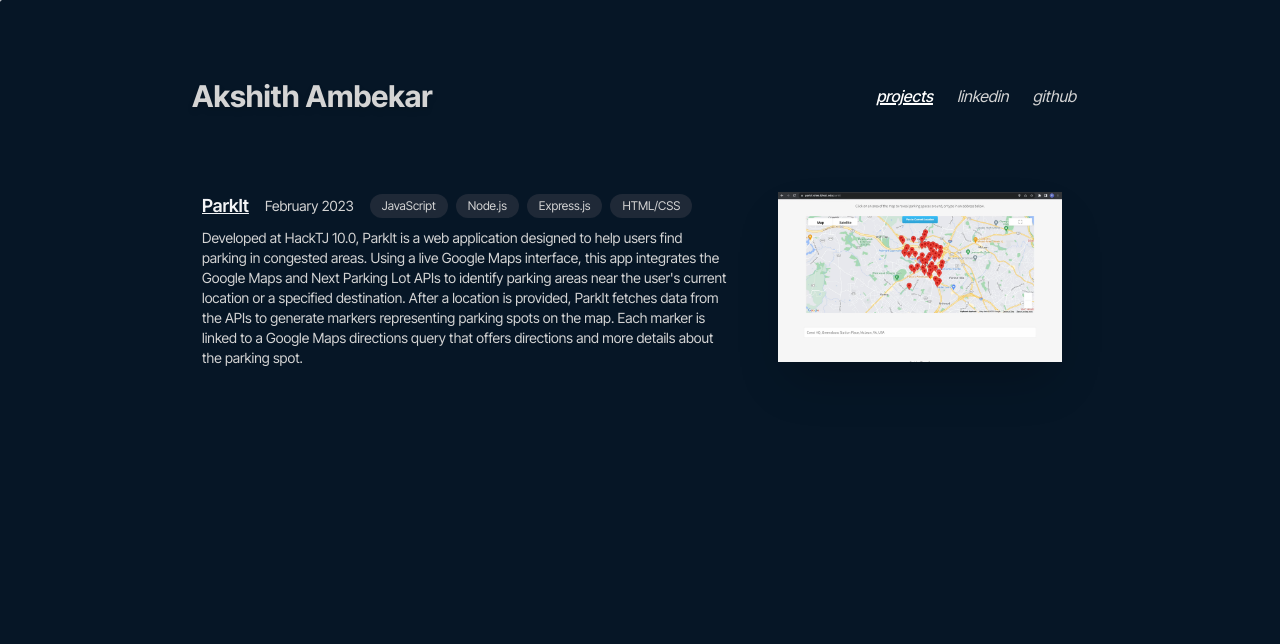
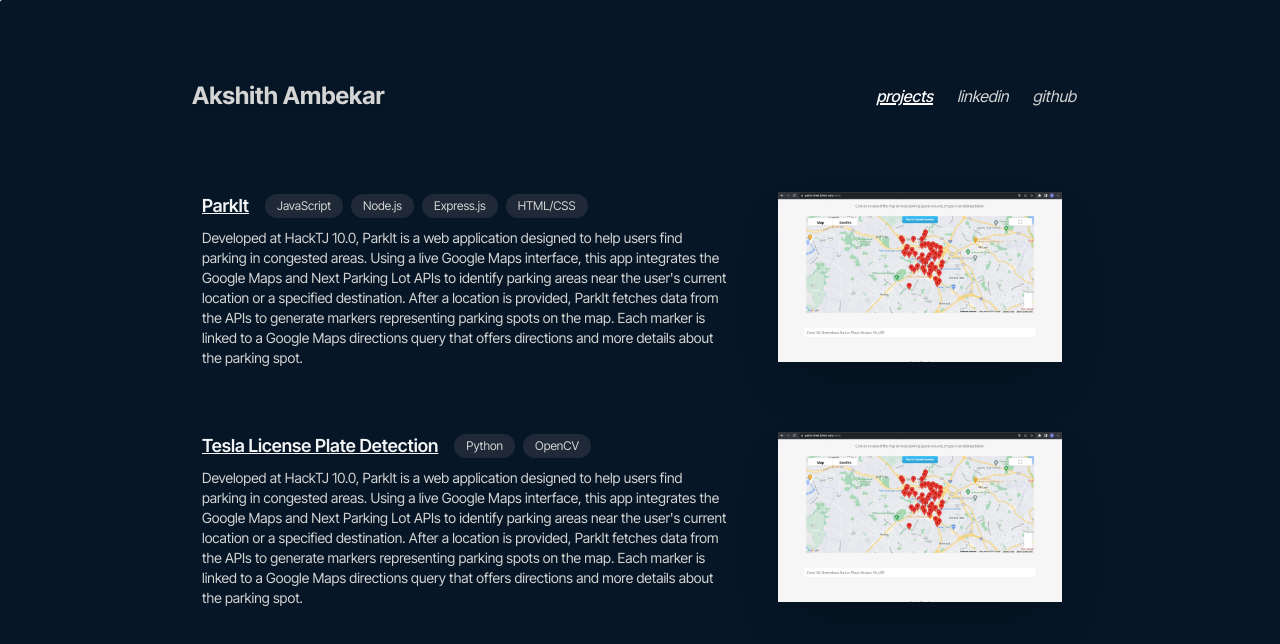
Before and after one commit to akshithambekar/portfolio, a Next.js app: page /projects in a window 1280 px wide. Shown: the top 644 px of the page. Built offline with nearby package versions, Linux system fonts and the light colour scheme.

Commit message:
Worked on Intro and started cursor hover

```diff
--- a/src/app/components/cursor.js
+++ b/src/app/components/cursor.js
@@ -1,10 +1,13 @@
 "use client";
 
-import { useEffect, useState } from "react";
+import { useEffect, useState, useRef } from "react";
 
 const Cursor = () => {
   const [position, setPosition] = useState({ x: 0, y: 0 });
   const [visible, setVisible] = useState(true);
+  const [hoveringLink, setHoveringLink] = useState(false);
+  const linkRef = useRef(null);
+
   useEffect(() => {
 
     const moveCursor = (e) => {
@@ -36,8 +39,8 @@ const Cursor = () => {
     <div
       className="custom-cursor fixed bg-white rounded-full pointer-events-none z-50"
       style={{
-        width: "10px",  // Custom width for the cursor
-        height: "10px", // Custom height for the cursor
+        width: hoveringLink ? "20px" : "10px",  // Custom width for the cursor
+        height: hoveringLink ? "20px" : "10px", // Custom height for the cursor
         transform: `translate(${position.x - 7.5}px, ${position.y - 7.5}px)`,
       }}
     ></div>
--- /dev/null
+++ b/src/app/components/intro.js
@@ -0,0 +1,11 @@
+import Image from "next/image";
+
+export default function Intro() {
+    return (
+        <div className="flex flex-col justify-center items-center h-48 px-44 subpixel-antialiased text-custom_gray mx-auto max-w-[1260px]">
+            <h1 className="text-5xl text-white text-center font-bold">Hi, I'm Akshith.</h1>
+            <p className="pt-4 text-lg text-center max-w-[800px]">I'm a skilled software engineer studying computer science at George Mason University, fueled by a passion for tackling intricate problems and building solutions that simplify everyday life.</p>
+            <p className="pt-2 text-lg text-center max-w-[800px]">When I'm not building cool stuff at my computer, I spend time keeping fit, sim-racing, and being an amateur photographer.</p>
+        </div>
+    );
+}
--- a/src/app/components/navbar.js
+++ b/src/app/components/navbar.js
@@ -7,7 +7,7 @@ export default function Navbar() {
     const pathName = usePathname();
     return (
         <div className="flex flex-shrink-0 text-custom_gray justify-between items-center h-48 max-w-[1280px] mx-auto px-48">
-            <Link href="/" className={pathName === "/" ? "text-3xl drop-shadow-md font-bold text-nowrap subpixel-antialiased text-white" : "text-3xl drop-shadow-md font-bold text-nowrap subpixel-antialiased hover:text-white"}>Akshith Ambekar</Link>
+            <Link href="/" className={pathName === "/" ? "text-2xl drop-shadow-md font-bold text-nowrap subpixel-antialiased text-white" : "text-2xl drop-shadow-md font-bold text-nowrap subpixel-antialiased hover:text-white"}>Akshith Ambekar</Link>
             <div>
                 <Link href="/projects" className={pathName === "/projects" ? "p-3 text-white italic subpixel-antialiased font-medium text-decoration-line: underline decoration-2" : "p-3 italic subpixel-antialiased hover:text-white hover:transition-colors"}>projects</Link>
                 <Link href="https://www.linkedin.com/in/akshith-ambekar/" target="_blank" className="p-3 italic subpixel-antialiased hover:text-white">linkedin</Link>
--- a/src/app/components/skills.js
+++ b/src/app/components/skills.js
@@ -12,7 +12,7 @@ export default function Skills() {
         setActiveCategory("languages");
     }, []);
     return (
-        <div className="max-w-[1260px] justify-center items-center h-48 px-44 mx-auto">
+        <div className="max-w-[1260px] justify-center items-center h-48 px-44 pt-16 subpixel-antialiased mx-auto">
             <h1 className="text-white text-2xl text-center font-bold underline">Technical Skills</h1>
             <div className="flex items-center justify-center py-5 space-x-4">
                 <button onClick={() => setActiveCategory("languages")} className={`font-semibold px-4 py-2 rounded-full transition-colors ${activeCategory === "languages" ? "bg-gray-800 text-white" : "text-custom_gray hover:text-white"}`}>
--- a/src/app/page.js
+++ b/src/app/page.js
@@ -2,13 +2,15 @@ import Image from "next/image";
 import Navbar from "./components/navbar";
 import Cursor from "./components/cursor";
 import Skills from "./components/skills";
+import Intro from "./components/intro";
 
 export default function Home() {
   return (
-    <main>
+    <main className="subpixel-antialiased">
       <Cursor />
       <div>
         <Navbar />
+        <Intro />
         <Skills />
       </div>
     </main>
--- a/src/app/projects/page.js
+++ b/src/app/projects/page.js
@@ -8,12 +8,11 @@ export default function Projects() {
         <div>
             <Cursor />
             <Navbar />
-            <div className="grid grid-flow-row text-custom_gray items-baseline h-48 subpixel-antialiased max-w-[1260px] px-44 mx-auto">
+            <div className="grid grid-flow-row text-custom_gray items-baseline h-60 subpixel-antialiased max-w-[1260px] px-44 mx-auto">
                 <div className="flex flex-row items-start justify-between">
                     <div className="max-w-[560px]">
                         <div className="flex max-w-[560px] items-center">
                             <Link href="https://github.com/akshithambekar/parkit" target="_blank" className="text-lg font-semibold underline decoration-1 px-4 text-gray-100 hover:text-white">ParkIt</Link>
-                            <p className="pr-4 text-sm">February 2023</p>
                             <div className="flex flex-row space-x-2">
                                 <p className="px-3 py-1 text-xs rounded-full transition-colors bg-gray-800 text-custom_gray">
                                     JavaScript
@@ -43,6 +42,34 @@ export default function Projects() {
                     </div>
                 </div>
             </div>
+            <div className="grid grid-flow-row text-custom_gray items-baseline h-48 subpixel-antialiased max-w-[1260px] px-44 mx-auto">
+                <div className="flex flex-row items-start justify-between">
+                    <div className="max-w-[560px]">
+                        <div className="flex max-w-[560px] items-center">
+                            <Link href="https://github.com/akshithambekar/tesla-license-plate-detection" target="_blank" className="text-lg font-semibold underline decoration-1 px-4 text-gray-100 hover:text-white">Tesla License Plate Detection</Link>
+                            <div className="flex flex-row space-x-2">
+                                <p className="px-3 py-1 text-xs rounded-full transition-colors bg-gray-800 text-custom_gray">
+                                    Python
+                                </p>
+                                <p className="px-3 py-1 text-xs rounded-full transition-colors bg-gray-800 text-custom_gray">
+                                    OpenCV
+                                </p>
+                            </div>
+                        </div>
+                        <p className="text-sm px-4 mt-2">
+                            Developed at HackTJ 10.0, ParkIt is a web application designed to help users find parking in congested areas. Using a live Google Maps interface, this app integrates the
+                            Google Maps and Next Parking Lot APIs to identify parking areas near the user's current location or a specified destination. After a location is provided, ParkIt fetches
+                            data from the APIs to generate markers representing parking spots on the map. Each marker is linked to a Google Maps directions query that offers directions and more
+                            details about the parking spot.
+                        </p>
+                    </div>
+                    <div className="flex items-center justify-center px-8">
+                        <Link href="https://youtu.be/fvdOhyDX81I" target="_blank">
+                            <Image src="/parkit-demo.png" alt="ParkIt demo" width={500} height={300} className="hover:opacity-75 object-contain shadow-2xl"/>
+                        </Link>
+                    </div>
+                </div>
+            </div>
         </div>
     );
 }
```
